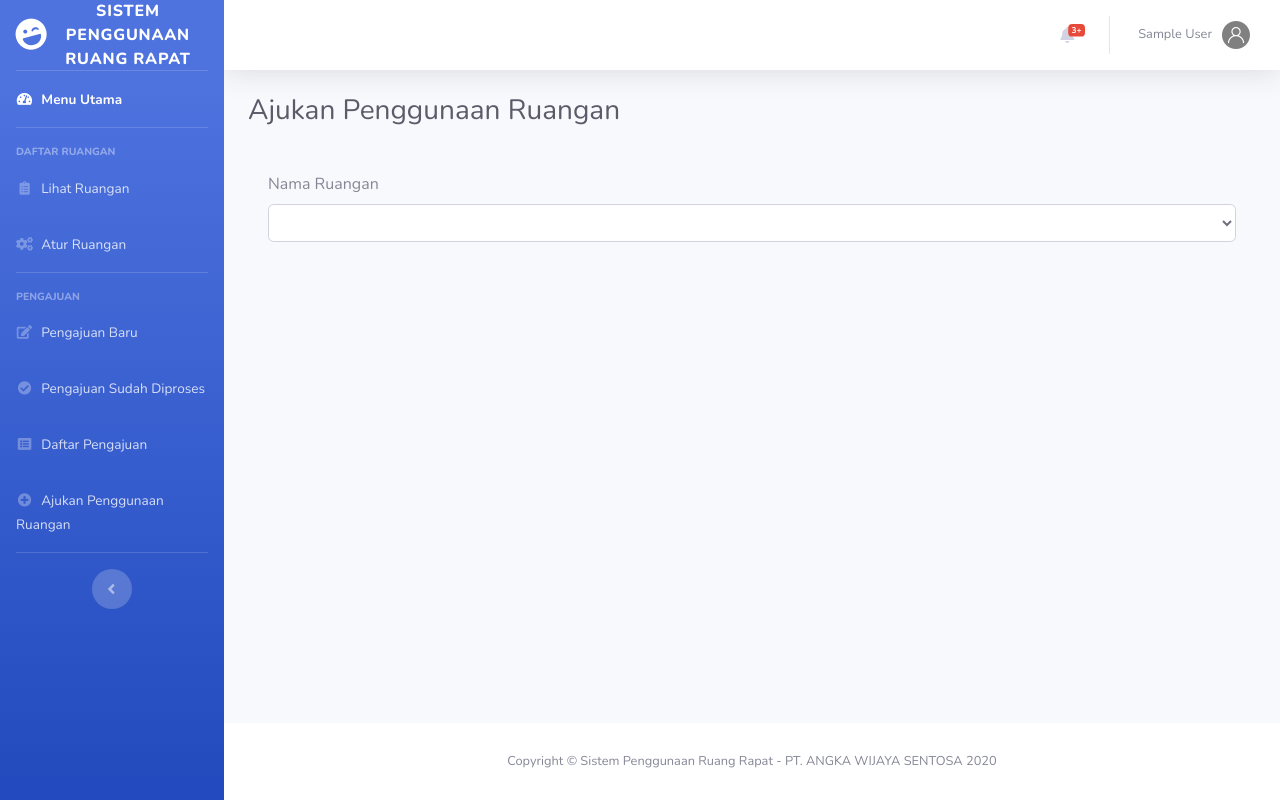
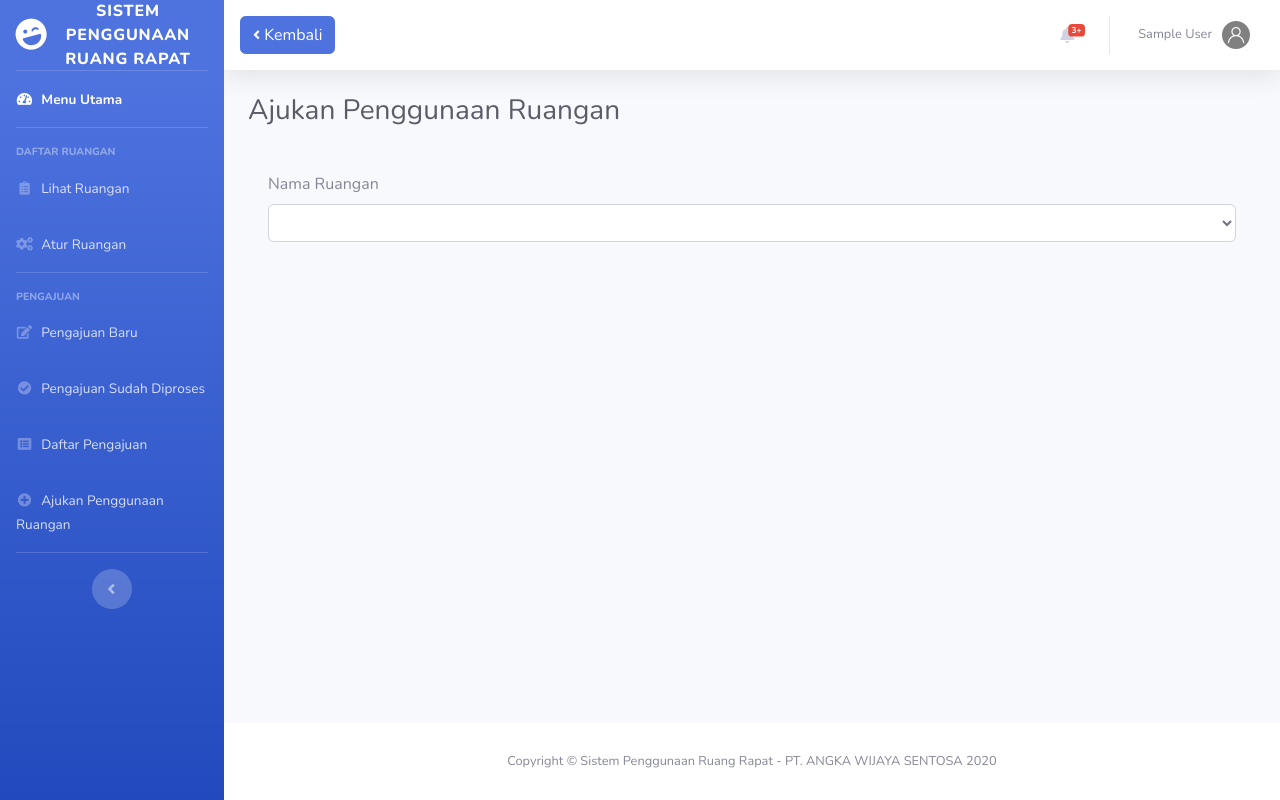
Before and after one commit to aditbeta/sipenru, a PHP site: page /ajukan_penggunaan.php in a window 1280 px wide. Run offline with PHP 8.4, Linux system fonts and the light colour scheme; the visitor is signed in with stand-in values (Sample User, id 1); data that the repository does not hold is empty.

Commit message:
add button kembali

```diff
--- a/logout_and_script.php
+++ b/logout_and_script.php
@@ -48,4 +48,10 @@
       window.print()
       $(".trJam").hide()
     });
+
+    $("#backButton").click(function(){
+      $(".trJam").show()
+      window.print()
+      $(".trJam").hide()
+    });
   </script>
--- a/topbar.php
+++ b/topbar.php
@@ -17,6 +17,10 @@
               </div>
             </div>
           </form> -->
+          <button class="btn btn-primary" type="button" onclick="history.back()">
+            <i class="fas fa-angle-left fa-sm"></i>
+            <span id=backButton>Kembali</span>
+          </button>
 
           <!-- Topbar Navbar -->
           <ul class="navbar-nav ml-auto">
```
